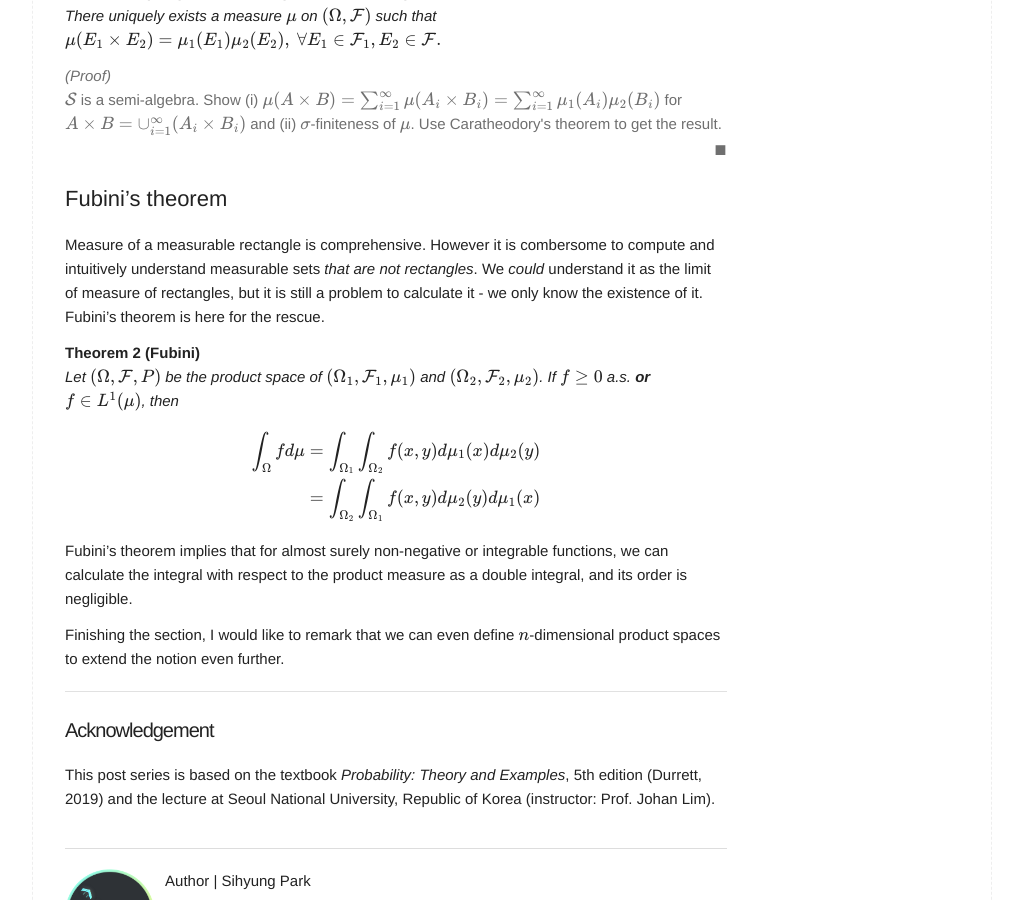
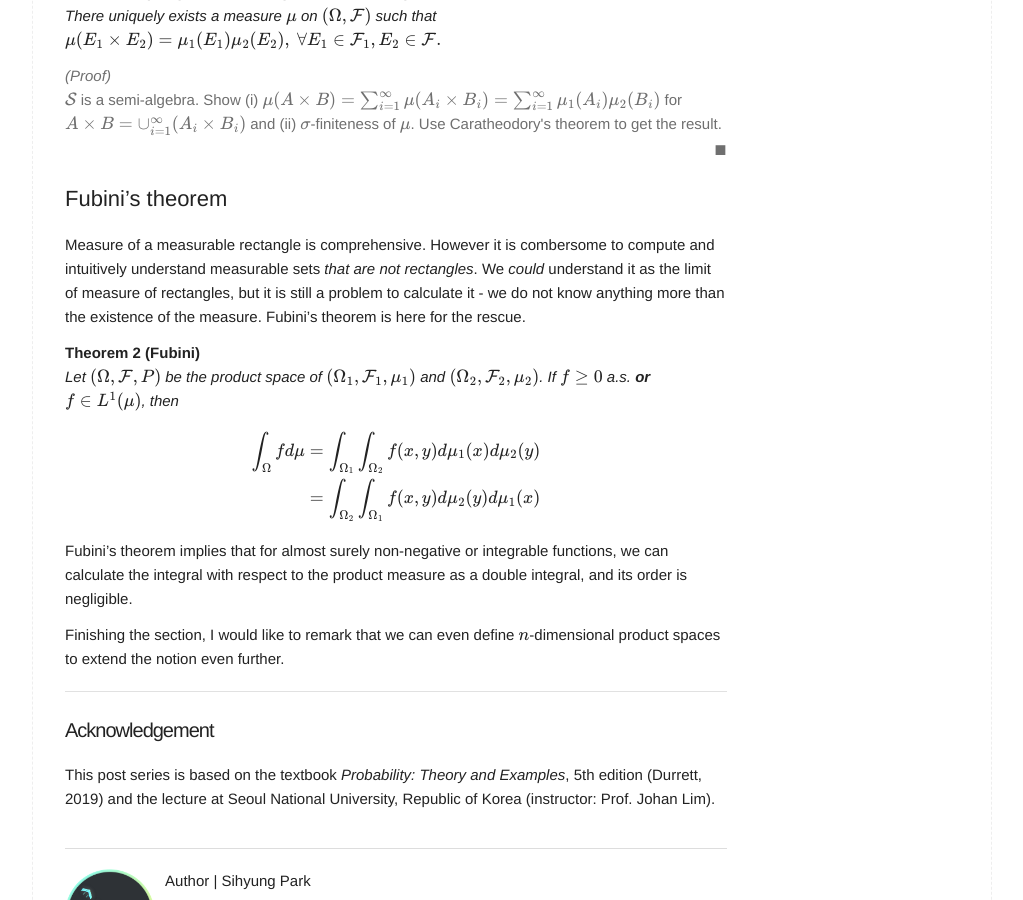
Before and after one commit to naturale0/naturale0.github.io, a Jekyll site: the page built from _posts/2020-12-19-[PTE] 1.7 product space.md, in a window 1280 px wide and 900 px high, scrolled down 675 px. Shown: the whole window, without its empty margins (128-1151 px from the left). Built offline with Jekyll 4.4.1, drawn with Linux system fonts in a browser that asks for light colours; formulas are drawn with MathJax 3; comment, search, counter and statistics services are not loaded.

Commit message:
post PTE 1.7

```diff
--- a/_posts/2020-12-19-[PTE] 1.7 product space.md
+++ b/_posts/2020-12-19-[PTE] 1.7 product space.md
@@ -29,7 +29,7 @@ $\mathcal{S}$ is a semi-algebra. Show (i) $\mu(A \times B) = \sum_{i=1}^\infty \
 
 ## Fubini's theorem
 
-Measure of a measurable rectangle is comprehensive. However it is combersome to compute and intuitively understand measurable sets *that are not rectangles*. We *could* understand it as the limit of measure of rectangles, but it is still a problem to calculate it - we only know the existence of it. Fubini's theorem is here for the rescue.
+Measure of a measurable rectangle is comprehensive. However it is combersome to compute and intuitively understand measurable sets *that are not rectangles*. We *could* understand it as the limit of measure of rectangles, but it is still a problem to calculate it - we do not know anything more than the existence of the measure. Fubini's theorem is here for the rescue.
 
 <div class="theorem" text="Fubini">
 Let $(\Omega, \mathcal{F}, P)$ be the product space of $(\Omega_1, \mathcal{F}_1, \mu_1)$ and $(\Omega_2, \mathcal{F}_2, \mu_2)$. If $f \ge 0$ a.s. <b>or</b> $f \in L^1(\mu)$, then
```
Also changed, not shown: 2 other files.
